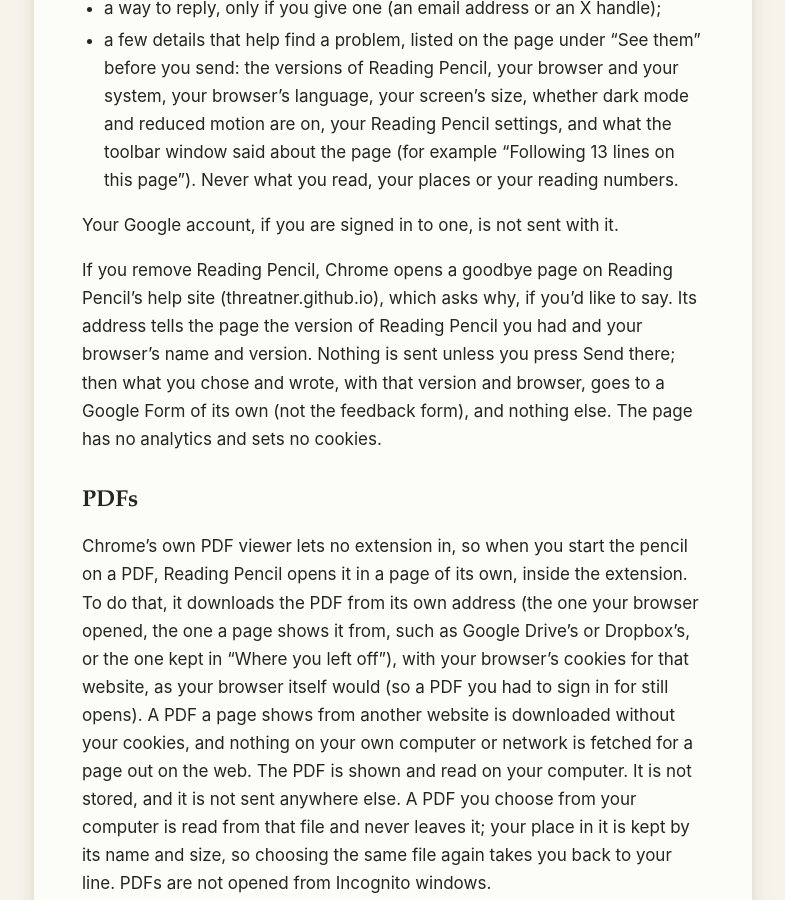
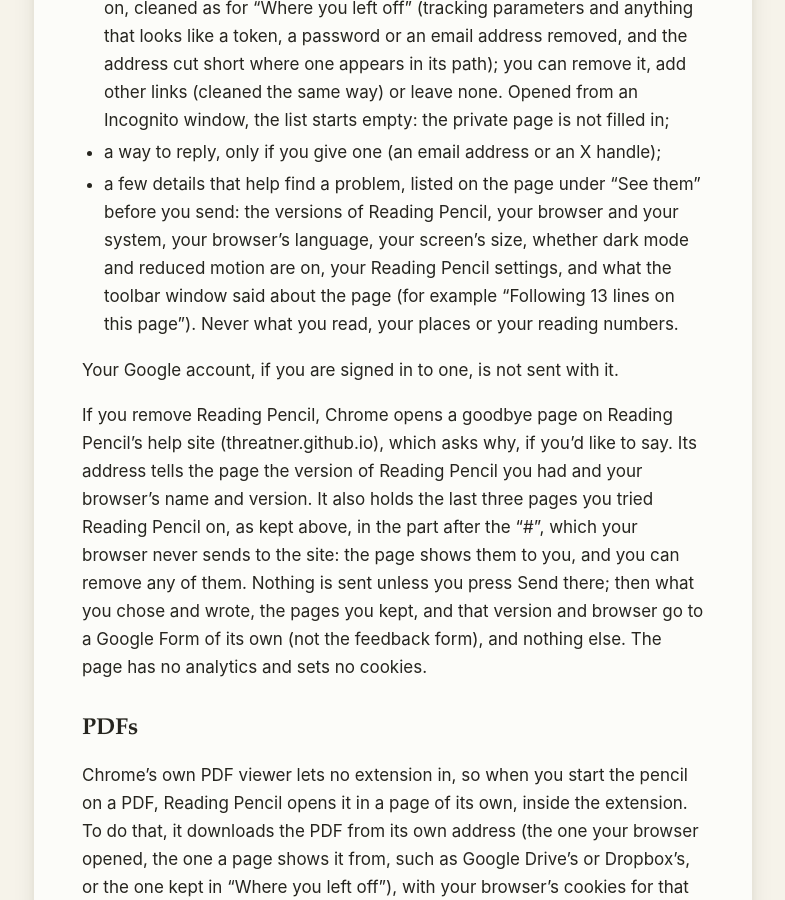
Before and after one commit to threatner/threatner.github.io, a Jekyll site: the page built from reading-pencil/privacy.md, in a window 1280 px wide and 900 px high, scrolled down 2753 px. Shown: the whole window, without its empty margins (247-1032 px from the left). Built offline with Jekyll 4.4.1, drawn with Linux system fonts in a browser that asks for light colours; some of the changed text lies outside the part shown.

Commit message:
Goodbye page: the last pages Reading Pencil was tried on, each removable
From 2.1.1 the extension puts the last three pages the pencil was tried on
in the goodbye link, after its # (never sent to this site), with what it
found there. The page shows them as rows under "Pages you last tried it on",
each with an ×, words only (a link made by hand can't add anything to the
page), and sends the ones kept with the rest, only on Send. The privacy page
is PRIVACY.md as 2.1.1 has it.

The leaving form's entry number for the pages (PAGES_ENTRY) is filled in once
its "Pages" question exists; until then they are shown and not sent.

```diff
--- a/reading-pencil/privacy.md
+++ b/reading-pencil/privacy.md
@@ -62,6 +62,11 @@ extension storage (`chrome.storage.local`), on your computer only:
 - **Whether you have seen the short how-to hint** (a count, so it stops after
   a few times), and **whether you have answered the review question**, so it
   is asked at most twice.
+- **The last three pages you tried it on**, for the goodbye page (see
+  "Feedback" below): each one's site and at most two plain words
+  of its address (never anything after a "?", a document's or an
+  article's code, or the name of a file on your computer: that is only
+  "a file on your computer"), and whether the pencil could read it.
 - **Which of the three "Find my pace" passages the welcome page showed you
   last** (a number, kept by that page), so the next try is a passage you
   haven't read.
@@ -111,9 +116,12 @@ Your Google account, if you are signed in to one, is not sent with it.
 If you remove Reading Pencil, Chrome opens a goodbye page on Reading
 Pencil's help site (threatner.github.io), which asks why, if you'd like to
 say. Its address tells the page the version of Reading Pencil you had and
-your browser's name and version. Nothing is sent unless you press Send
-there; then what you chose and wrote, with that version and browser, goes
-to a Google Form of its own (not the feedback form), and nothing else.
+your browser's name and version. It also holds the last three pages you
+tried Reading Pencil on, as kept above, in the part after the "#", which
+your browser never sends to the site: the page shows them to you, and you
+can remove any of them. Nothing is sent unless you press Send there; then
+what you chose and wrote, the pages you kept, and that version and browser
+go to a Google Form of its own (not the feedback form), and nothing else.
 The page has no analytics and sets no cookies.
 
 ## PDFs
```
Also changed, not shown: other parts of reading-pencil/privacy.md (+1 -1 lines), reading-pencil/goodbye.html (+70 -0 lines).
